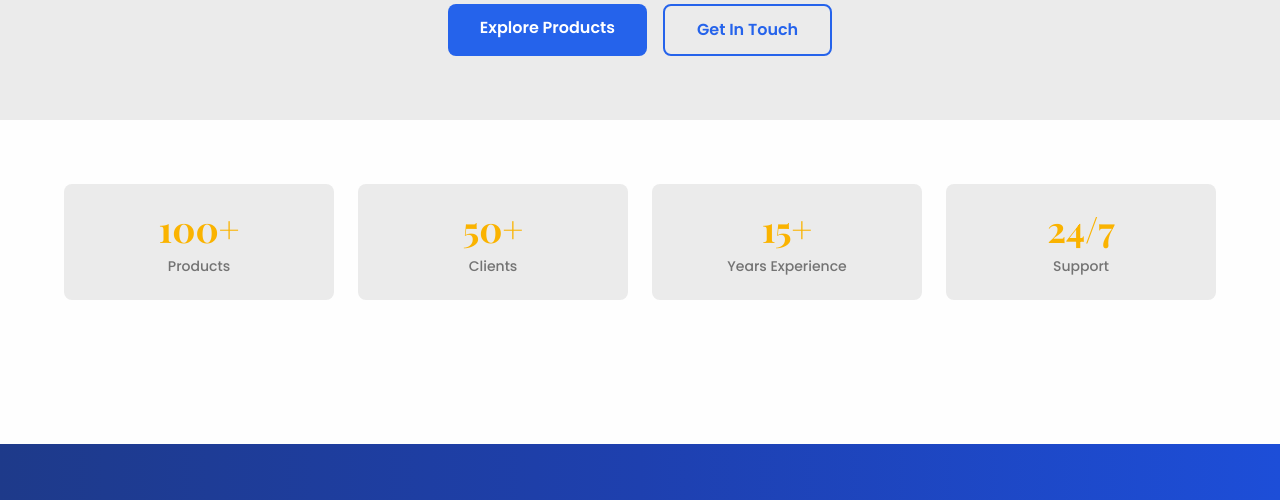
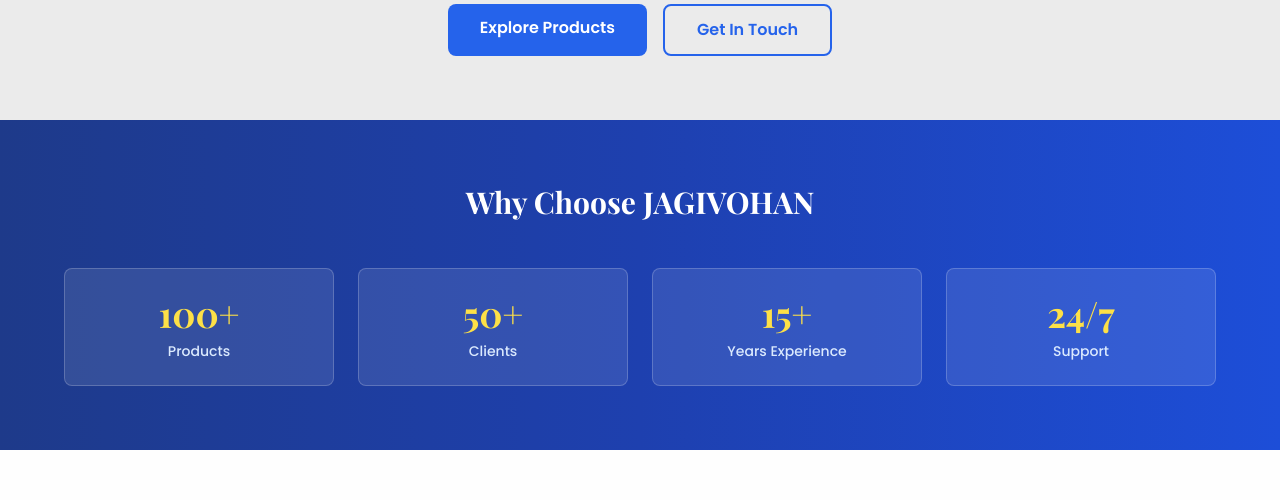
Before and after one commit to Parth7487/cb, a React (Vite) app: page / in a window 1280 px wide. Shown: the part 1380-1880 px from the top of the page. Built offline with nearby package versions, Linux system fonts and the light colour scheme.

Commit message:
completionId: cgen-0039057a2a4e447bbd19fc4ef7447e04
cgen-0039057a2a4e447bbd19fc4ef7447e04

```diff
--- a/client/pages/Index.tsx
+++ b/client/pages/Index.tsx
@@ -85,8 +85,11 @@ export default function Index() {
       </section>
 
       {/* Quick Stats */}
-      <section className="py-12 sm:py-16 px-3 sm:px-6 lg:px-8">
+      <section className="py-12 sm:py-16 px-3 sm:px-6 lg:px-8 bg-gradient-to-r from-blue-900 via-blue-800 to-blue-700">
         <div className="max-w-6xl mx-auto">
+          <h2 className="text-2xl sm:text-3xl font-bold text-white text-center mb-10 sm:mb-12 font-display">
+            Why Choose JAGIVOHAN
+          </h2>
           <div className="grid grid-cols-2 md:grid-cols-4 gap-4 sm:gap-6">
             {[
               { number: "100+", label: "Products" },
@@ -96,12 +99,12 @@ export default function Index() {
             ].map((stat, index) => (
               <div
                 key={index}
-                className="text-center p-4 sm:p-6 bg-muted rounded-lg hover:shadow-lg transition-shadow"
+                className="text-center p-4 sm:p-6 bg-white/10 rounded-lg hover:bg-white/20 transition-all border border-white/20"
               >
-                <p className="text-2xl sm:text-3xl md:text-4xl font-bold text-primary mb-2 font-display">
+                <p className="text-2xl sm:text-3xl md:text-4xl font-bold text-yellow-300 mb-2 font-display">
                   {stat.number}
                 </p>
-                <p className="text-xs sm:text-sm text-muted-foreground font-medium">
+                <p className="text-xs sm:text-sm text-blue-100 font-medium">
                   {stat.label}
                 </p>
               </div>
```
